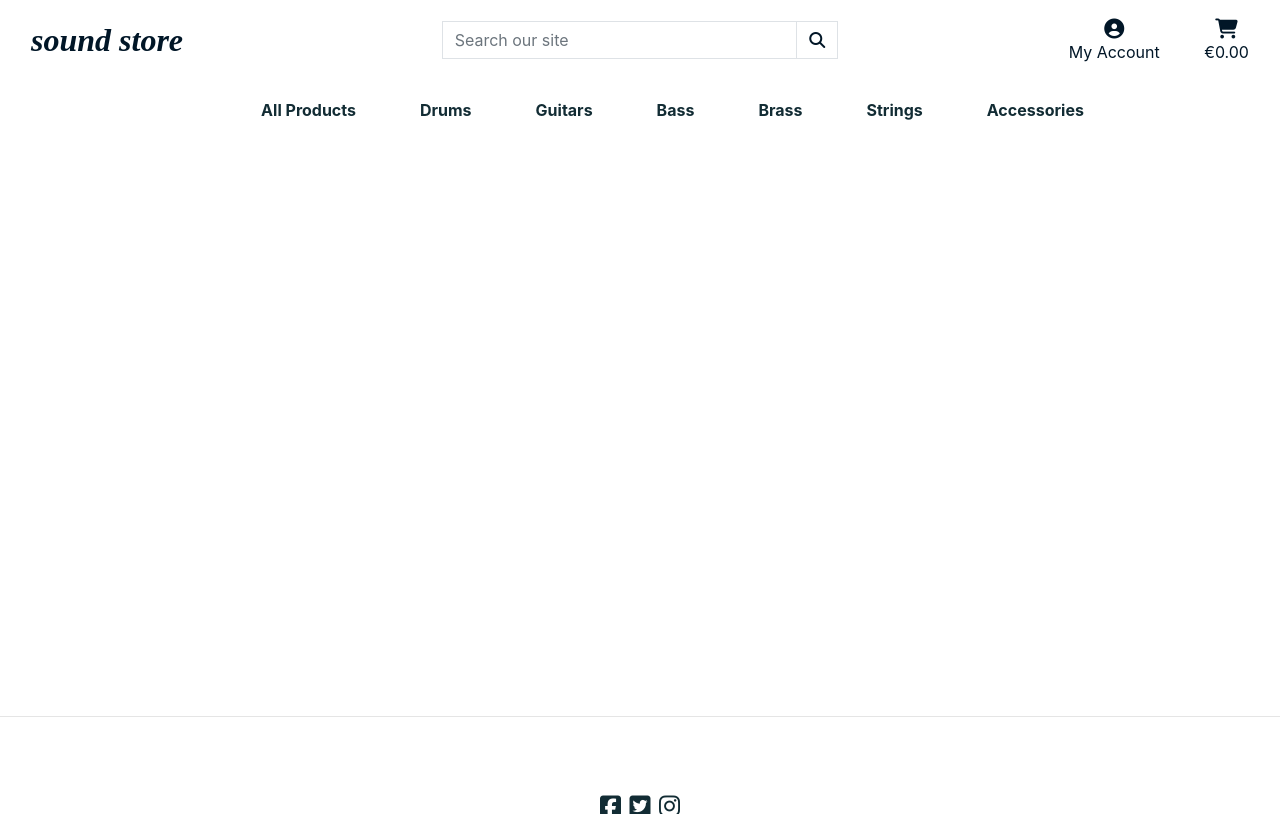
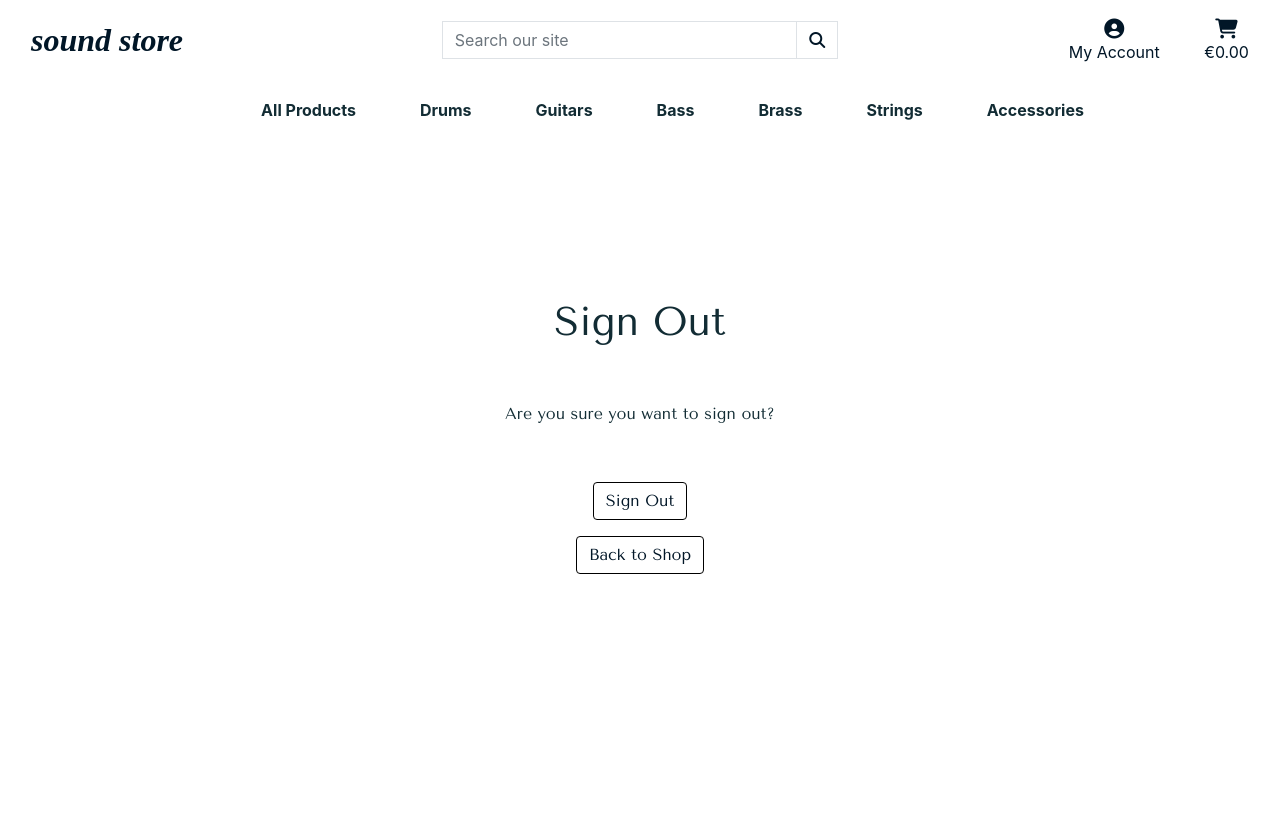
Before and after one commit to Code-Institute-Submissions/sound-store-ms4, a Django app: page /accounts/logout/ in a window 1280 px wide. Shown: the top 814 px of the page. Run offline with Django 3.2, Linux system fonts and the light colour scheme; the visitor is signed in with stand-in values (Sample User, id 1); some libraries are stand-ins or nearby versions; some web fonts are replaced.

Commit message:
Update some allauth templates

```diff
--- a/profiles/templates/profiles/profile.html
+++ b/profiles/templates/profiles/profile.html
@@ -25,6 +25,7 @@
         <div class="col text-center mt-3">
             <hr>
             <h2 class="logo-font mt-5 mb-5 center"><i>Profile</i></h2>
+            {{profile}}
         </div>
     </div>
 </div>
--- a/static/css/base.css
+++ b/static/css/base.css
@@ -207,6 +207,12 @@ body {
 
  .btn-links {
      border: 1px solid black !important;
+     color: #011627;
+ }
+
+ .btn-links:hover {
+    border: 1px solid #5e7a97 !important;
+    color: #5e7a97;
  }
 
  .cat-products {
@@ -500,7 +506,7 @@ body {
 
 .form-image-reg {
     background-image: url('/media/ms4-register.jpeg');
-    background-position: bottom;
+    background-position: center;
     background-repeat: no-repeat;
     background-size: cover;
 }
@@ -508,7 +514,10 @@ body {
 .form-container {
    background: white;
    width: 50%;
+}
 
+.inactive {
+    margin-top: 250px !important;
 }
 
 /* -------------------------------- Media Queries */
--- a/templates/allauth/account/logout.html
+++ b/templates/allauth/account/logout.html
@@ -5,17 +5,21 @@
 {% block head_title %}{% trans "Sign Out" %}{% endblock %}
 
 {% block content %}
-<h1>{% trans "Sign Out" %}</h1>
+<div class="inactive ">
+<h1 class="login-head center form-element pt-5 mt-5">{% trans "Sign Out" %}</h1>
 
-<p>{% trans 'Are you sure you want to sign out?' %}</p>
+<p class="form-element center">{% trans 'Are you sure you want to sign out?' %}</p>
 
-<form method="post" action="{% url 'account_logout' %}">
+<form method="post" action="{% url 'account_logout' %}" class="center form-element">
   {% csrf_token %}
   {% if redirect_field_value %}
   <input type="hidden" name="{{ redirect_field_name }}" value="{{ redirect_field_value }}"/>
   {% endif %}
-  <button type="submit">{% trans 'Sign Out' %}</button>
+  <button type="submit" class="btn btn-links">{% trans 'Sign Out' %}</button>
+  <p class="center">
+    <a href="{% url 'products' %}" class="btn btn-links mt-3">Back to Shop</a>
+  </p>
 </form>
-
+</div>
 
 {% endblock %}
--- a/templates/base.html
+++ b/templates/base.html
@@ -77,7 +77,7 @@
                 {% if request.user.is_superuser %}
                   <a href="" class="dropdown-item dark-color">Product Management</a>
                 {% endif %}
-                  <a href="" class="dropdown-item dark-color">My Profile</a>
+                  <a href="{% url 'profile' %}" class="dropdown-item dark-color">My Profile</a>
                   <a href="{% url 'account_logout' %}" class="dropdown-item dark-color">Logout</a>
                 {% else %}
                   <a href="{% url 'account_signup' %}" class="dropdown-item dark-color">Register</a>
```
Also changed, not shown: profiles/views.py (+7 -2 lines), templates/allauth/account/account_inactive.html (+5 -2 lines), templates/allauth/account/email_confirm.html (+5 -4 lines), README.md.
